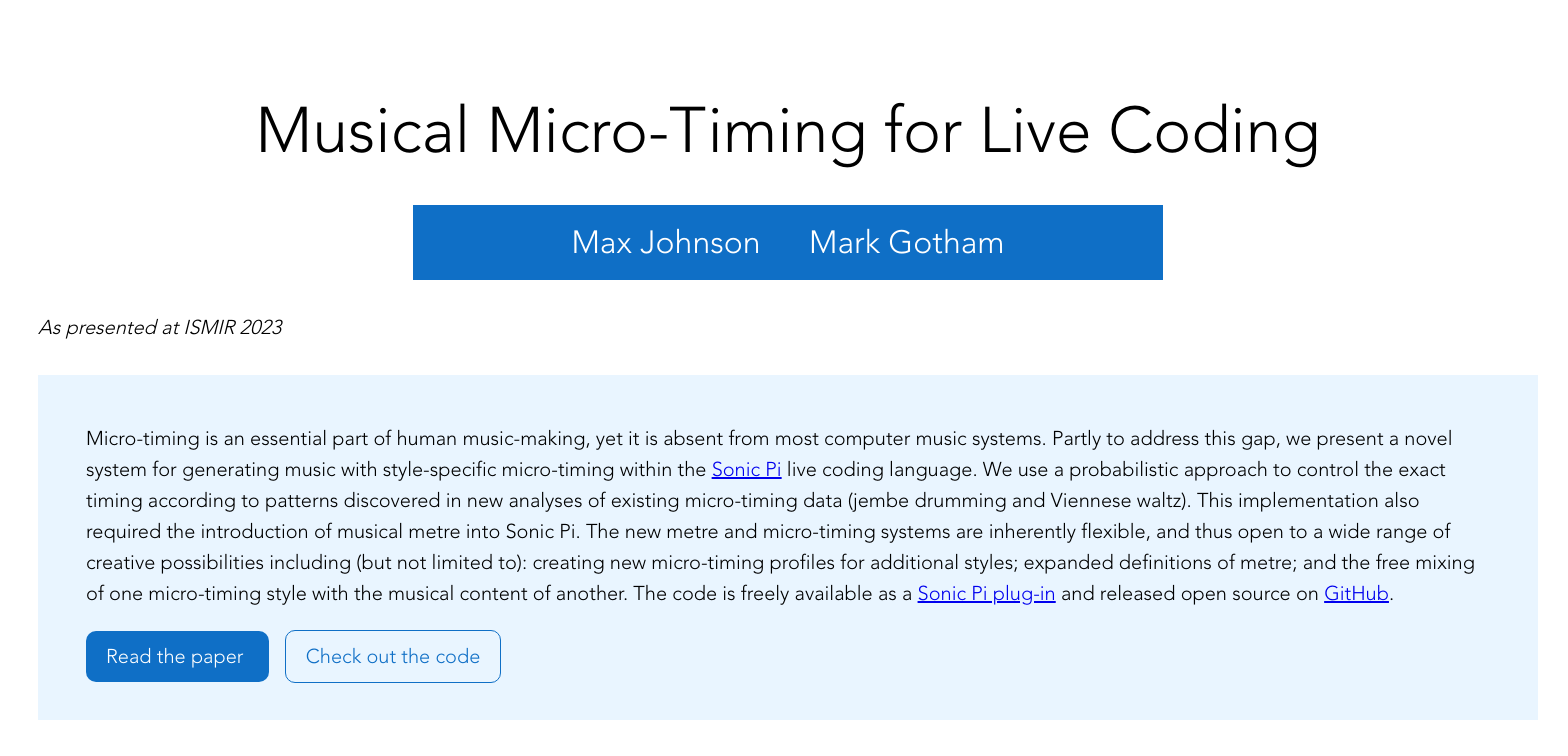
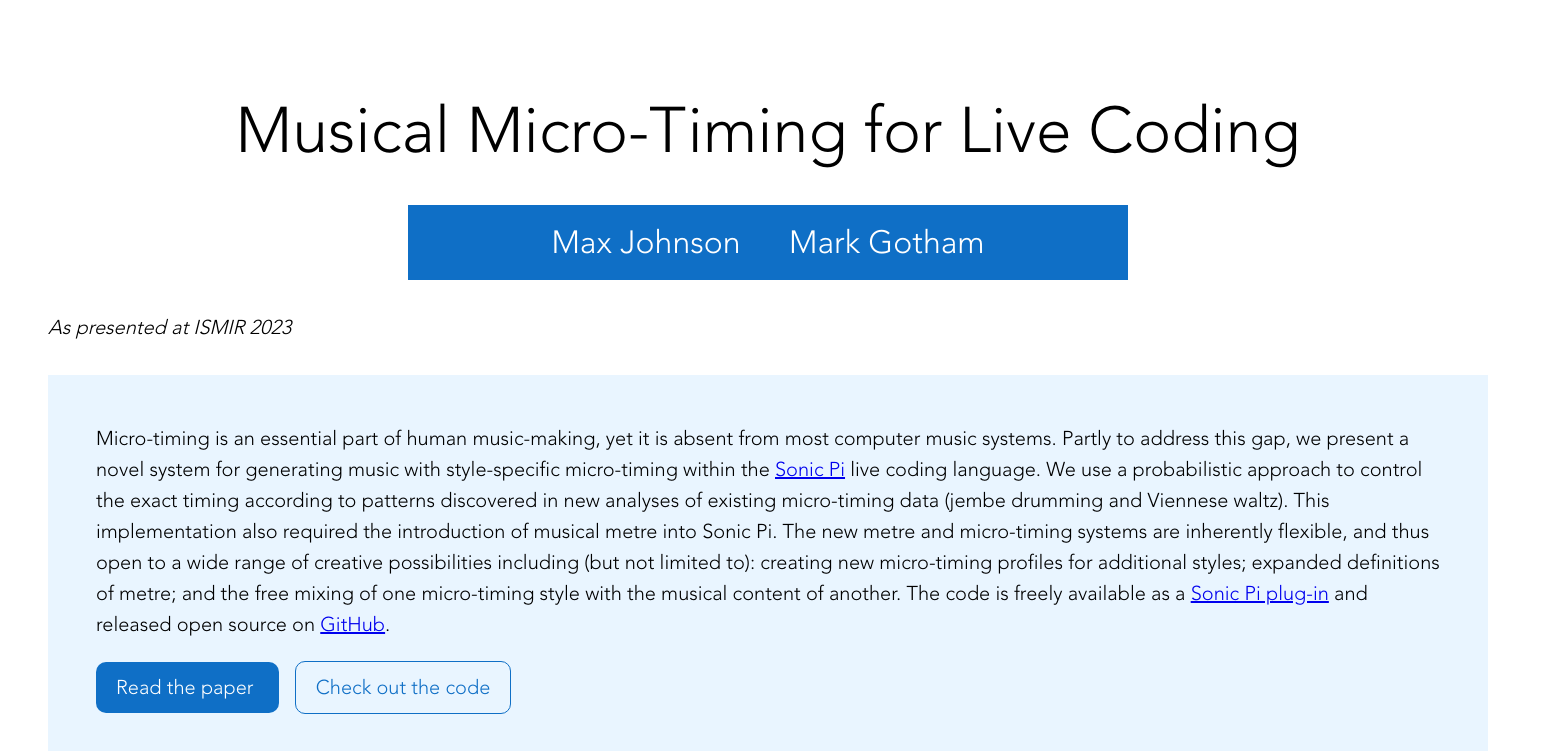
Before and after one commit to maxjohns0n/maxjohns0n.github.io, a plain HTML site: page index.html in a window 1536 px wide. Shown: the top 756 px of the page, 1568 px wide, since content can reach past the window. Drawn offline with Linux system fonts and the light colour scheme.

Commit message:
Update container widths

```diff
--- a/sass/_page_layout.scss
+++ b/sass/_page_layout.scss
@@ -1,15 +1,12 @@
 @use 'colours';
+
+$container-padding: 30px;
 
 .container {
     margin: 10px auto;
-    padding: 30px;
+    padding: $container-padding;
     width: 100%;
-}
-
-@media (min-width: 1500px) {
-    .container {
-        width: 1500px;
-    }
+    max-width: calc(1500px - 2*$container-padding);
 }
 
 .jumbotron {
```
Also changed, not shown: css/main.css, 1 other file.
